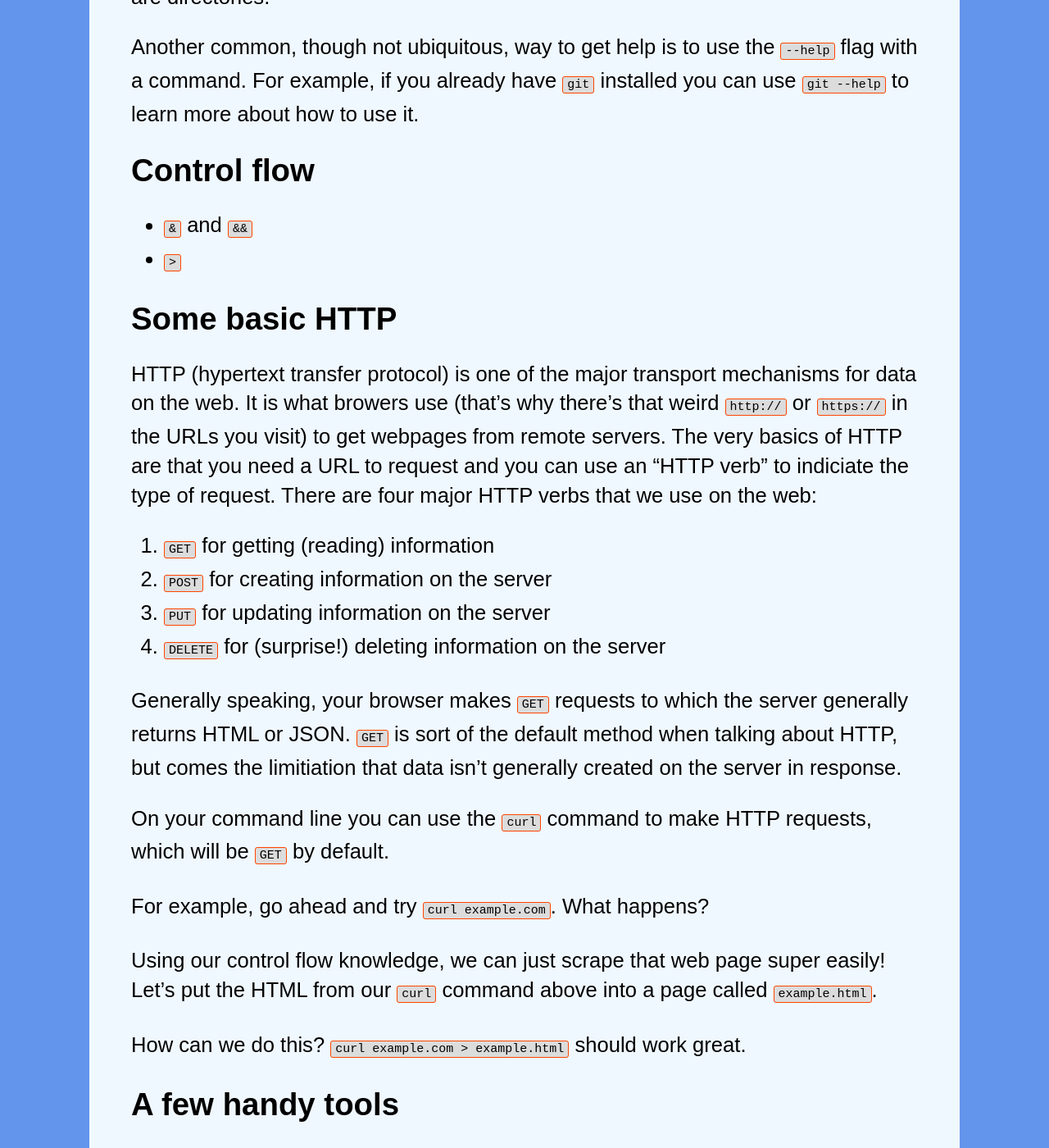
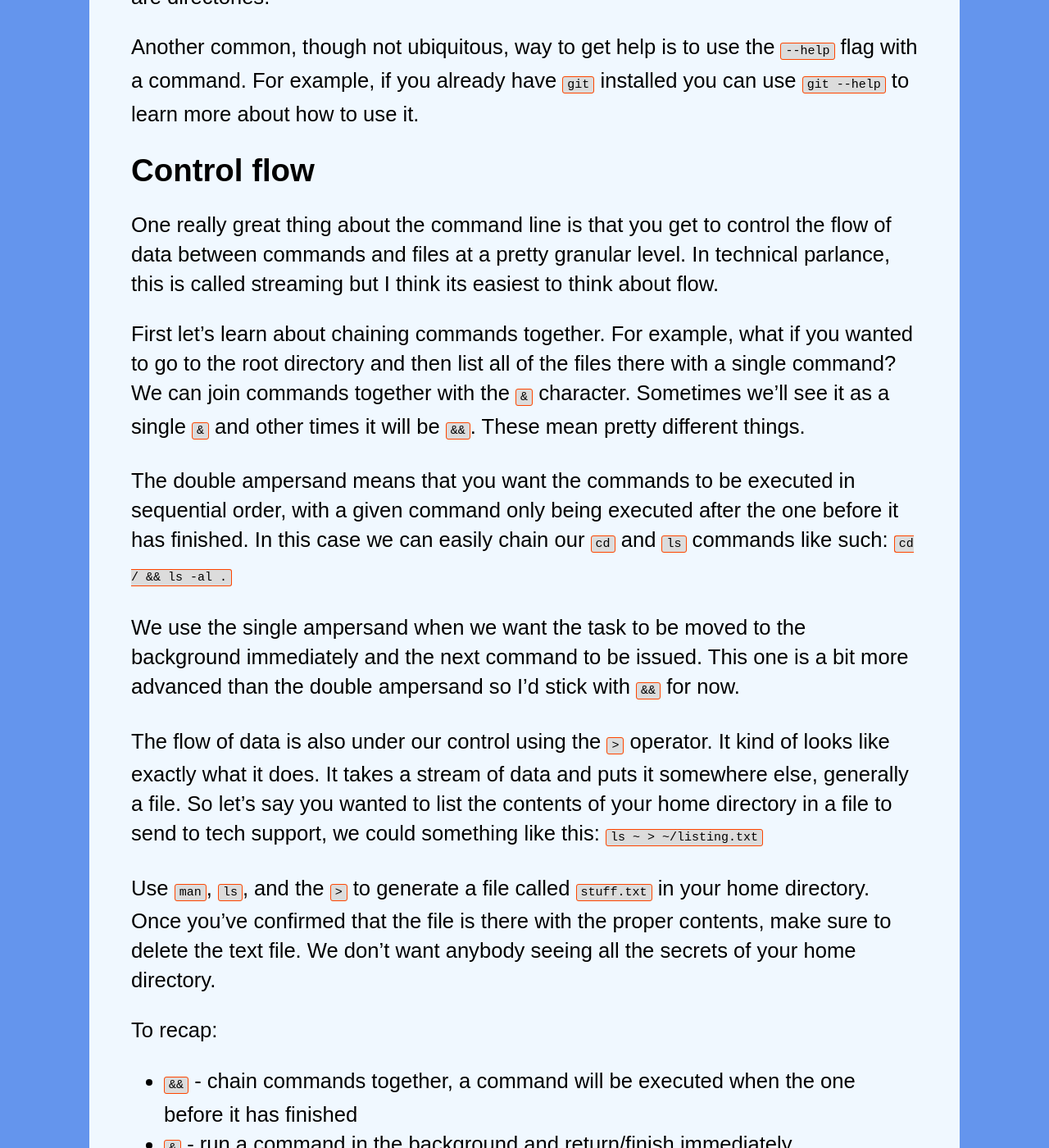
Before and after one commit to jeremiak/metro-cli-class, a Jekyll site: the page built from index.md, in a window 1280 px wide and 1400 px high, scrolled down 7886 px. Shown: the whole window at 82% size. Built offline with Jekyll 4.4.1, drawn with Linux system fonts in a browser that asks for light colours; some of the changed text lies outside the part shown.

Commit message:
Flow control

```diff
--- a/index.md
+++ b/index.md
@@ -144,8 +144,23 @@ Another common, though not ubiquitous, way to get help is to use the `--help` fl
 
 ## Control flow
 
-- `&` and `&&`
-- `>`
+One really great thing about the command line is that you get to control the flow of data between commands and files at a pretty granular level. In technical parlance, this is called streaming but I think its easiest to think about flow.
+
+First let's learn about chaining commands together. For example, what if you wanted to go to the root directory and then list all of the files there with a single command? We can join commands together with the `&` character. Sometimes we'll see it as a single `&` and other times it will be `&&`. These mean pretty different things.
+
+The double ampersand means that you want the commands to be executed in sequential order, with a given command only being executed after the one before it has finished. In this case we can easily chain our `cd` and `ls` commands like such: `cd / && ls -al .`
+
+We use the single ampersand when we want the task to be moved to the background immediately and the next command to be issued. This one is a bit more advanced than the double ampersand so I'd stick with `&&` for now.
+
+The flow of data is also under our control using the `>` operator. It kind of looks like exactly what it does. It takes a stream of data and puts it somewhere else, generally a file. So let's say you wanted to list the contents of your home directory in a file to send to tech support, we could something like this: `ls ~ > ~/listing.txt`
+
+Use `man`, `ls`, and the `>` to generate a file called `stuff.txt` in your home directory. Once you've confirmed that the file is there with the proper contents, make sure to delete the text file. We don't want anybody seeing all the secrets of your home directory.
+
+To recap:
+
+- `&&` - chain commands together, a command will be executed when the one before it has finished
+- `&` - run a command in the background and return/finish immediately
+- `>` - pipe the output to a file
 
 <a name="http"></a>
 
@@ -172,6 +187,8 @@ How can we do this? `curl example.com > example.html` should work great.
 
 ## A few handy tools
 
+
+
 <a name="tricks"></a>
 
 ## Tricks you might want to know
```
